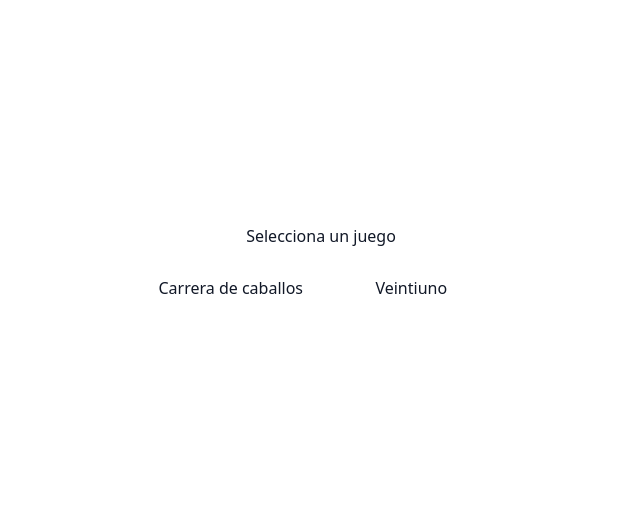
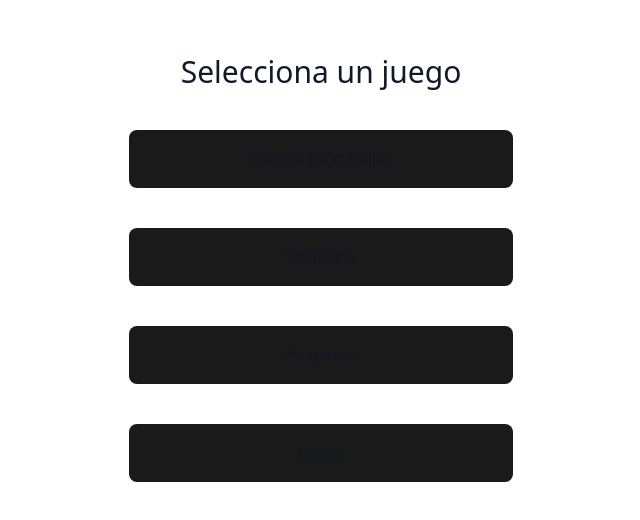
Before and after one commit to jorgerebolledoa/ing3proyecto, a React (Vite) app: page /games in a window 1280 px wide. Shown: the part 132-652 px from the top of the page, without its empty margins (319-959 px from the left). Built offline with nearby package versions, Linux system fonts and the light colour scheme.

Commit message:
Feat: games menu completed

```diff
--- a/src/App.jsx
+++ b/src/App.jsx
@@ -1,5 +1,5 @@
 import { Routes, Route } from 'react-router-dom';
-import {Home, Graph, Pokemon, Veintiuno, HorseRace, GamesMenu} from './pages';
+import {Home, Graph, Pokemon, Veintiuno, HorseRace, GamesMenu, ButtonGame} from './pages';
 import './App.css'
 
 function App() {
@@ -13,6 +13,7 @@ function App() {
         <Route path="/21" element={<Veintiuno />} />
         <Route path="/games" element={<GamesMenu />} />
         <Route path="/horse" element={<HorseRace />} />
+        <Route path="/buttonGame" element={<ButtonGame path="/graph"/>}></Route>
       </Routes>
     </div>
   )
--- a/src/components/Button/button.jsx
+++ b/src/components/Button/button.jsx
@@ -12,12 +12,12 @@ function Button(props){
     if(props.navigate) {
         return (
             <form onSubmit={handleSubmit}>
-                <button disabled={props.disabled} type={props.type} className="border border-transparent rounded-lg px-8 py-4 font-medium bg-[#1a1a1a] hover:border-[#646cff]">{props.text}</button>
+                <button disabled={props.disabled} type={props.type} className="border border-transparent rounded-lg px-8 py-4 font-medium bg-[#1a1a1a] w-96 hover:border-[#646cff]">{props.text}</button>
             </form>
         )
     } else {
         return (
-            <button disabled={props.disabled} type={props.type} className="border border-transparent rounded-lg px-8 py-4 font-medium bg-[#1a1a1a] hover:border-[#646cff]">{props.text}</button>
+            <button disabled={props.disabled} type={props.type} className="border border-transparent w-96 rounded-lg px-8 py-4 font-medium bg-[#1a1a1a] hover:border-[#646cff]">{props.text}</button>
         )
     }
 
--- a/src/components/TrollButton/Trollbutton.jsx
+++ b/src/components/TrollButton/Trollbutton.jsx
@@ -1,12 +1,14 @@
 import React, { useState, useRef, useEffect } from 'react';
+import { useNavigate } from 'react-router-dom';
 
-const TrollButton = () => {
+const TrollButton = (props) => {
   const [position, setPosition] = useState({ x: 0, y: 0 });
   const [escapeCount, setEscapeCount] = useState(0);
   const [isCaught, setIsCaught] = useState(false);
   const [message, setMessage] = useState('¡Intenta hacer clic en el botón!');
   const buttonRef = useRef(null);
   const containerRef = useRef(null);
+  const navigate = useNavigate();
 
   // Inicializar posición aleatoria al montar el componente
   useEffect(() => {
@@ -47,11 +49,10 @@ const TrollButton = () => {
 
   const handleClick = () => {
     if (isCaught) {
-      // Reiniciar el juego
-      setEscapeCount(0);
-      setIsCaught(false);
-      setMessage('¡Intenta hacer clic en el botón!');
-      randomizePosition();
+      setTimeout(() => {
+        console.log("test")
+        navigate(props.path)
+      }, 500);
     }
   };
 
--- /dev/null
+++ b/src/pages/ButtonGame/buttonGame.jsx
@@ -0,0 +1,13 @@
+import { TrollButton, Button } from "../../components";
+
+function ButtonGame(props) {
+
+    return (
+        <div className="flex flex-col gap-10">
+            <TrollButton path={props.path}></TrollButton>
+            <Button type="submit" text="Menu" navigate="/games" />
+        </div>
+    )
+}
+
+export default ButtonGame;
--- a/src/pages/GamesMenu/GamesMenu.jsx
+++ b/src/pages/GamesMenu/GamesMenu.jsx
@@ -1,19 +1,19 @@
 import React from "react";
 import { useNavigate } from "react-router-dom";
+import { Button } from "../../components";
 
 export default function GamesMenu() {
   const navigate = useNavigate();
 
   return (
     <div style={{ maxWidth: 720, margin: "2rem auto", textAlign: "center" }}>
-      <h1 style={{ marginBottom: 16 }}>Selecciona un juego</h1>
-      <div style={{ display: "grid", gridTemplateColumns: "1fr 1fr", gap: 12 }}>
-        {/* <button onClick={() => navigate("/")} style={{ padding: 12 }}>Home</button> */}
-        <button onClick={() => navigate("/horse")} style={{ padding: 12 }}>Carrera de caballos</button>
-        <button onClick={() => navigate("/21")} style={{ padding: 12 }}>Veintiuno</button>
-        {/* <button onClick={() => navigate("/graph")} style={{ padding: 12 }}>Graph</button> */}
+      <h1 className="text-3xl pb-10">Selecciona un juego</h1>
+      <div className="flex flex-col items-center justify-center gap-10">
+        <Button type="submit" text="Carrera de caballos" navigate="/horse"></Button>
+        <Button type="submit" text="Veintiuno" navigate="/21"></Button>
+        <Button type="submit" text="Pokemon" navigate="/pokemon"></Button>
+        <Button type="submit" text="Boton" navigate="/buttonGame"></Button>
       </div>
     </div>
   );
 }
-// Hay que cambiar luego las rutas para el de pokemon y el boton loco
--- a/src/pages/Graph/graph.jsx
+++ b/src/pages/Graph/graph.jsx
@@ -9,8 +9,8 @@ function Graph() {
     const [startDate, setStartDate] = useState('');
     const [endDate, setEndDate] = useState('');
 
-    const minDateTime = "2020-01-01T00:00";
-    const maxDateTime = "2020-12-31T23:59";
+    const minDateTime = "2020-01-01T03:00";
+    const maxDateTime = "2020-12-31T23:00";
 
     const handleSubmit = async (event) => {
         event.preventDefault();
@@ -87,7 +87,7 @@ function Graph() {
                 </div>
             </form>
             <div className="mt-10">
-                <Button type="submit" navigate="/" text={"Home"}></Button>
+                <Button type="submit" navigate="/games" text={"Menu"}></Button>
             </div>
             <div style={{ marginTop: '20px', textAlign: 'center' }}>
                 {isLoading && <p>Cargando gráfico...</p>}
--- a/src/pages/Home/home.jsx
+++ b/src/pages/Home/home.jsx
@@ -5,8 +5,7 @@ function Home(){
     return (
         <div>
             <div>
-                <Button type="submit" text="Grafico" navigate="/graph" />
-                <TrollButton />
+                <TrollButton path="/games" />
             </div>
         </div>
     )
--- a/src/pages/HorseRace/HorseRace.jsx
+++ b/src/pages/HorseRace/HorseRace.jsx
@@ -1,5 +1,6 @@
 import { useState, useEffect, useRef } from "react";
 import { useNavigate } from "react-router-dom";
+import { Button } from "../../components";
 import "./HorseRace.css";
 
 const TRACK_LENGTH = 40;
@@ -214,6 +215,10 @@ function HorseRace({ initialHorses = DEFAULT_HORSES }) {
           </div>
         )}
       </div>
+
+      <div className="mt-10">
+        <Button type="submit" navigate="/games" text={"Menu"}></Button>
+      </div>
     </div>
   );
 }
--- a/src/pages/Pokemon/pokemon.jsx
+++ b/src/pages/Pokemon/pokemon.jsx
@@ -1,6 +1,6 @@
 import React, { useState, useEffect, useRef } from "react";
 import { useNavigate } from "react-router-dom"; // Agrega esta línea
-
+import { Button } from "../../components";
 
 const style = `
 body {
@@ -204,7 +204,7 @@ export default function PokemonGame() {
         setMainClass("fetching");
       }, 3000);
     }
-    if (name === gameData.correct.name ) {
+    if (name === gameData.correct.name) {
       // Si es correcto, espera 6 segundos y llama a handlePlay
       setTimeout(() => {
         navigate("/graph");
@@ -253,8 +253,8 @@ export default function PokemonGame() {
                     poke.name === gameData.correct.name
                       ? "correct"
                       : idx === selected
-                      ? "incorrect"
-                      : "";
+                        ? "incorrect"
+                        : "";
                 }
                 return (
                   <button
@@ -270,6 +270,9 @@ export default function PokemonGame() {
               })}
           </div>
         </section>
+        <div className="mt-10">
+          <Button type="submit" navigate="/games" text={"Menu"}></Button>
+        </div>
       </main>
     </>
   );
--- a/src/pages/Veintiuno/Game.jsx
+++ b/src/pages/Veintiuno/Game.jsx
@@ -5,6 +5,7 @@ import Results from "./components/Results.jsx";
 import Actions from "./components/Actions.jsx";
 import Hands from "./components/Hands.jsx";
 import { calculateHandValue } from "./utility/calculateHandValue";
+import { Button } from "../../components/index.jsx";
 
 function Game() {
   const navigate = useNavigate();
@@ -148,6 +149,9 @@ function Game() {
         dealerValue={dealerValue}
         score={score}
       />
+      <div className="mt-10">
+        <Button type="submit" navigate="/games" text={"Menu"}></Button>
+      </div>
     </div>
   );
 }
--- a/src/pages/index.jsx
+++ b/src/pages/index.jsx
@@ -4,5 +4,6 @@ import Pokemon from "./Pokemon/pokemon";
 import Veintiuno from "./Veintiuno/Game.jsx";
 import HorseRace from "./HorseRace/HorseRace.jsx";
 import GamesMenu from "./GamesMenu/GamesMenu.jsx";
+import ButtonGame from "./ButtonGame/buttonGame.jsx";
 
-export {Home, Graph, Pokemon, Veintiuno, HorseRace, GamesMenu}
+export {Home, Graph, Pokemon, Veintiuno, HorseRace, GamesMenu, ButtonGame}
```
Also changed, not shown: src/pages/Veintiuno/21.jsx (deleted).
